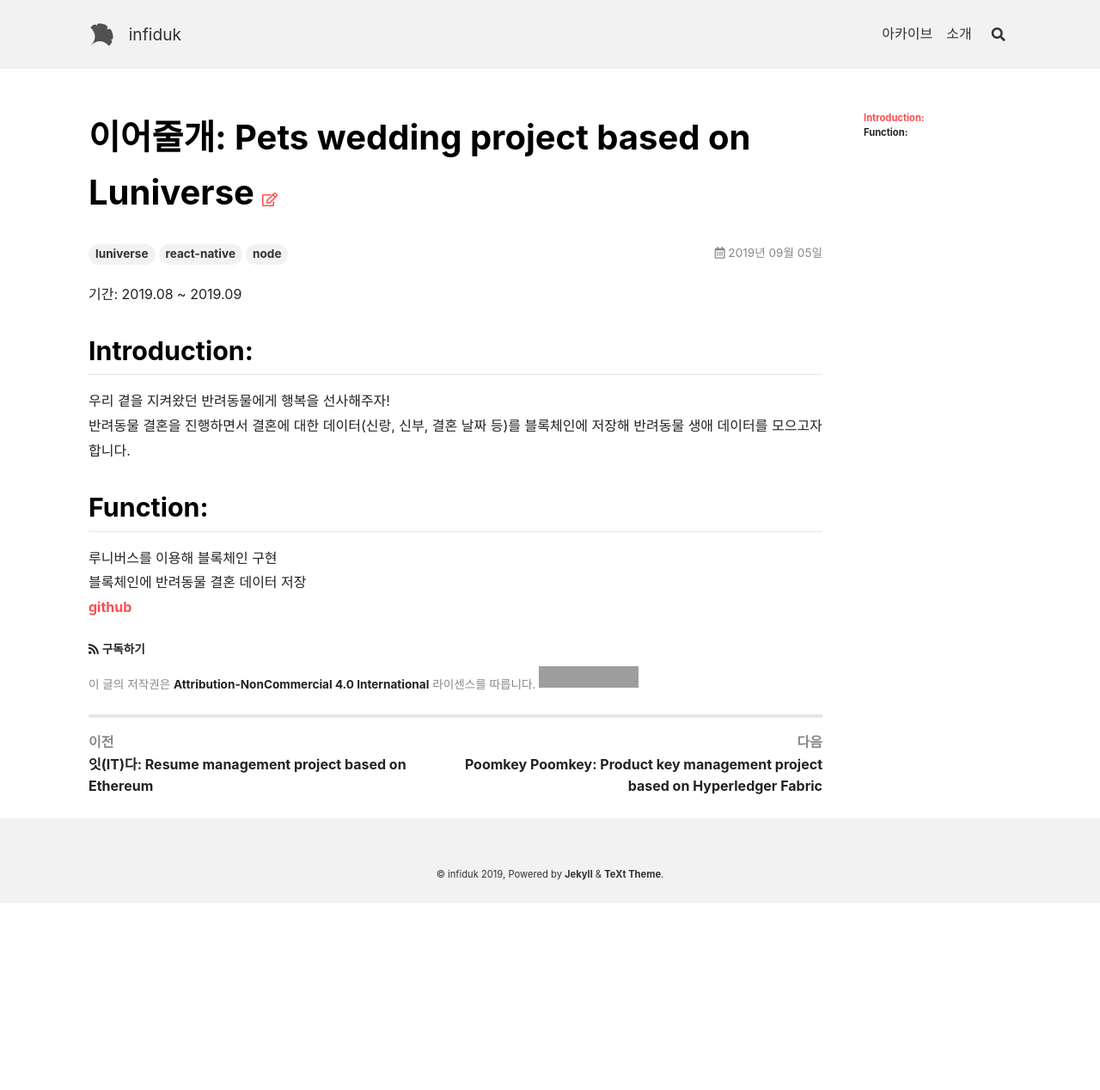
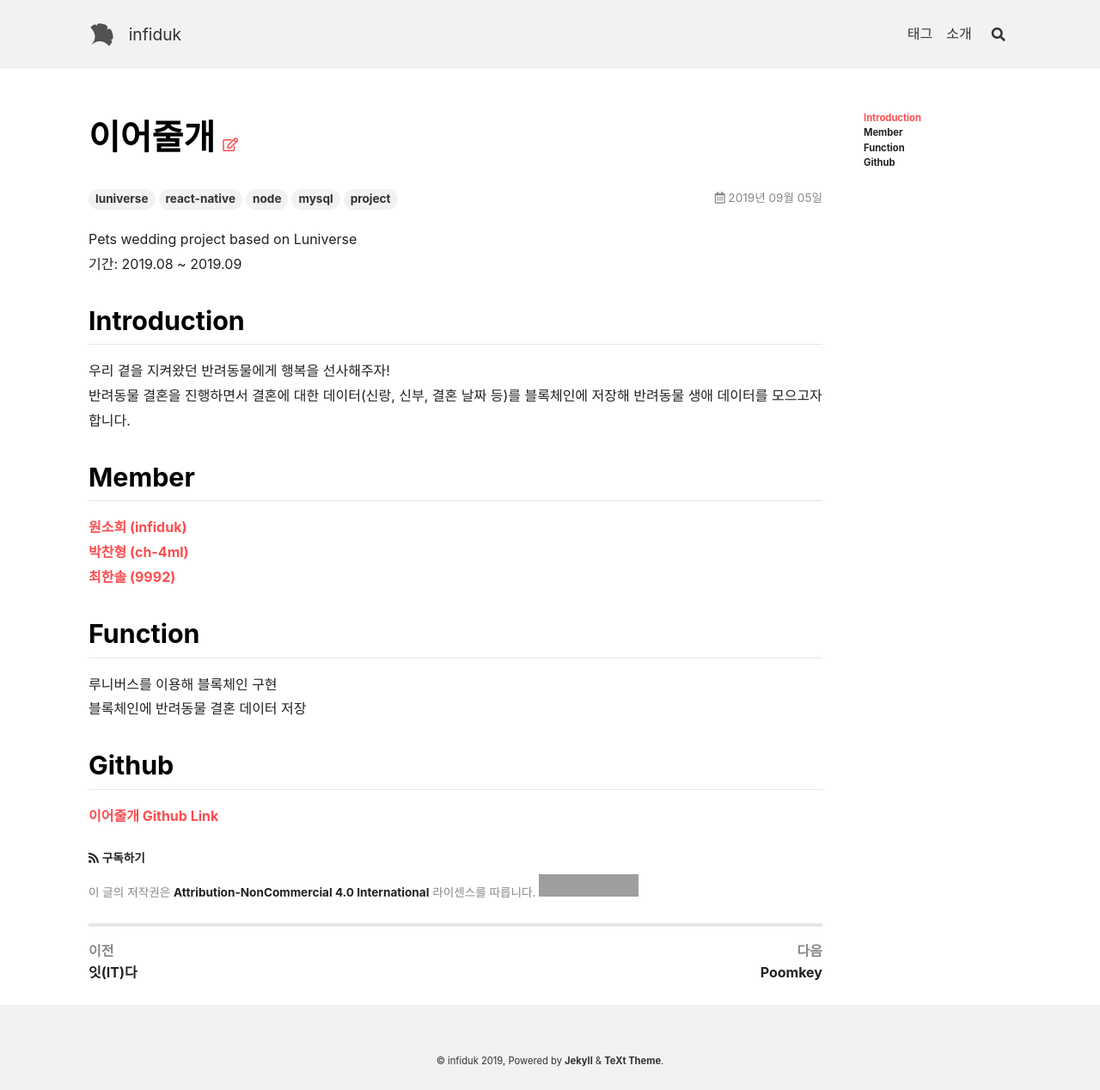
Before and after one commit to infiduk/infiduk.github.io, a Jekyll site: the page built from _posts/2019-09-05-link-dog.md, in a window 1280 px wide. Shown: the whole page at 86% size. Built offline with Jekyll 4.4.1, drawn with Linux system fonts in a browser that asks for light colours; nearby versions of some CDN libraries; before the commit the page ends 1051 px from its top, so only the background shows below that; grey boxes are pictures that could not be loaded.

Commit message:
update posts ...

```diff
--- a/_data/navigation.yml
+++ b/_data/navigation.yml
@@ -13,7 +13,7 @@
       zh-Hant : &ZH_HANT  歸檔
       zh-TW   : *ZH_HANT
       zh-HK   : *ZH_HANT
-      ko      : &KO       아카이브
+      ko      : &KO       태그
       ko-KR   : *KO
       fr      : &FR       Archives
       fr-BE   : *FR
--- a/_posts/2019-09-05-link-dog.md
+++ b/_posts/2019-09-05-link-dog.md
@@ -1,16 +1,24 @@
 ---
-title: "이어줄개: Pets wedding project based on Luniverse"
+title: "이어줄개"
 date: 2019-09-05 19:21:00 +09:00
-tags: luniverse react-native node
+tags: luniverse react-native node mysql project
 ---
 
-기간: 2019.08 ~ 2019.09
+Pets wedding project based on Luniverse
+<br />기간: 2019.08 ~ 2019.09
 
-## Introduction:
+## Introduction
 우리 곁을 지켜왔던 반려동물에게 행복을 선사해주자!
 <br />반려동물 결혼을 진행하면서 결혼에 대한 데이터(신랑, 신부, 결혼 날짜 등)를 블록체인에 저장해 반려동물 생애 데이터를 모으고자 합니다.
 
-## Function:
+## Member
+[원소희 (infiduk)](https://github.com/infiduk)
+<br />[박찬형 (ch-4ml)](https://github.com/ch-4ml)
+<br />[최한솔 (9992)](https://github.com/9992)
+
+## Function
 루니버스를 이용해 블록체인 구현
 <br />블록체인에 반려동물 결혼 데이터 저장
-<br />[github](https://github.com/infiduk/dog-ground-app-ex)
+
+## Github
+[이어줄개 Github Link](https://github.com/infiduk/dog-ground-app-ex)
```
Also changed, not shown: _posts/2017-12-12-zunba-shop.md (added, +26 -0 lines), _posts/2018-11-03-itda.md (+15 -8 lines), _posts/2019-09-30-poomkey.md (+23 -10 lines), _posts/2019-10-07-voting-app.md (+12 -6 lines), _posts/2019-10-21-brave.md (added, +21 -0 lines), _posts/2019-10-21-qnq.md (added, +26 -0 lines).
